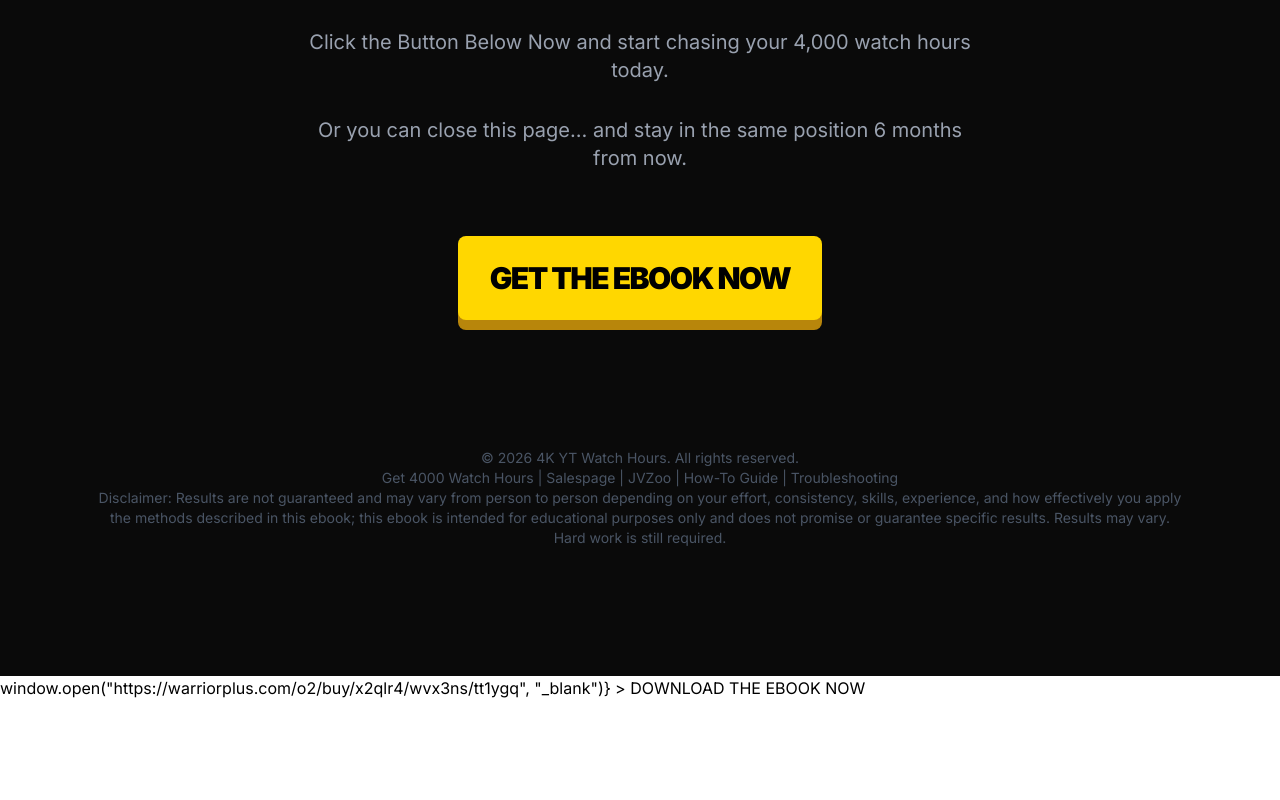
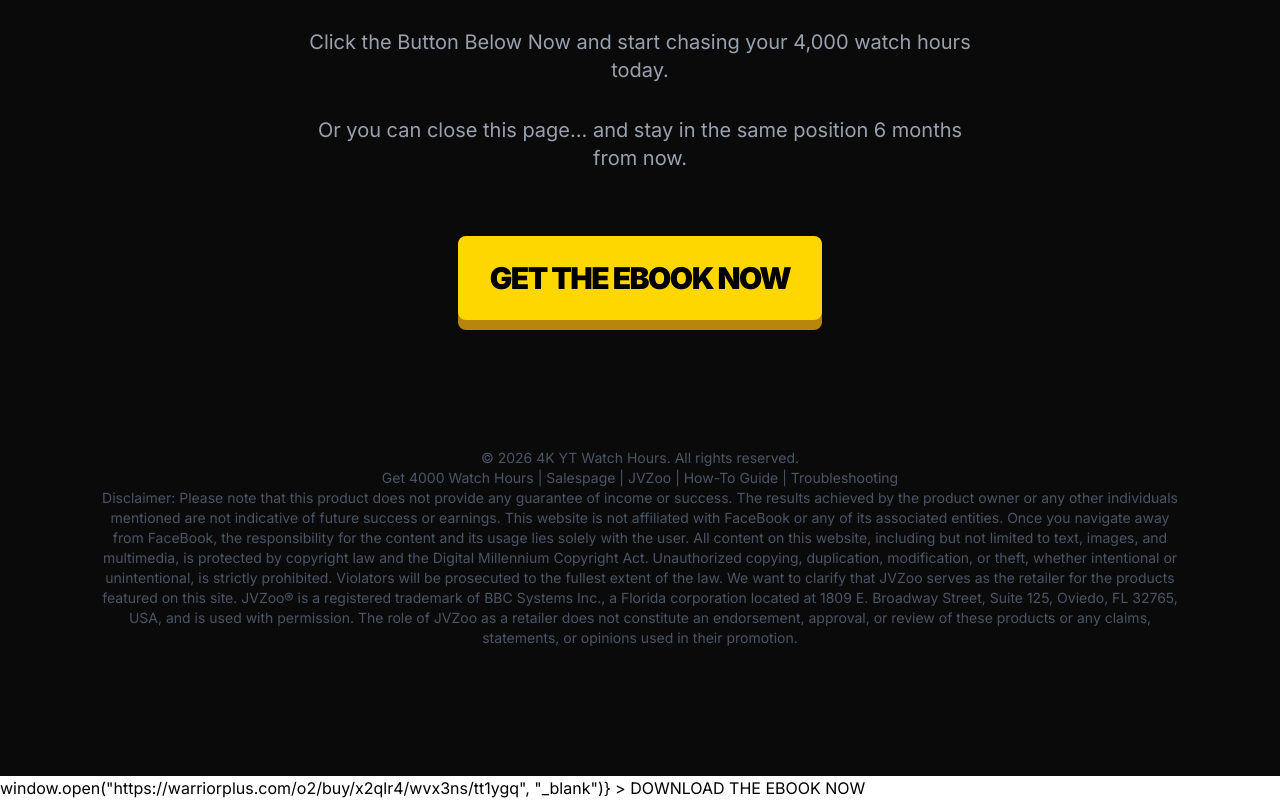
Before and after one commit to 4kytwatchhourstime/4kytwatchhourstime, a React (Vite) app: page /jvzoo in a window 1280 px wide. Shown: the part 9360-10160 px from the top of the page. Before the commit the page ends 10060 px from the top, so only its background shows below. Built offline with nearby package versions, Linux system fonts and the light colour scheme.

Commit message:
Update JVSalesPage.tsx

```diff
--- a/src/JVSalesPage.tsx
+++ b/src/JVSalesPage.tsx
@@ -487,7 +487,7 @@ const scrollToDownload = () => {
           <br />
             <a href="/" className="hover:text-[#FFD700] transition-colors">Get 4000 Watch Hours</a> | <a href="/sales" className="hover:text-[#FFD700] transition-colors">Salespage</a> | <a href="/jvzoo" className="hover:text-[#FFD700] transition-colors">JVZoo</a> | <a href="/how-to-get-4000-watch-hours" className="hover:text-[#FFD700] transition-colors">How-To Guide</a> | <a href="/why-watch-hours-stuck" className="hover:text-[#FFD700] transition-colors">Troubleshooting</a>
           <br />
-          Disclaimer: Results are not guaranteed and may vary from person to person depending on your effort, consistency, skills, experience, and how effectively you apply the methods described in this ebook; this ebook is intended for educational purposes only and does not promise or guarantee specific results. Results may vary. Hard work is still required.
+          Disclaimer: Please note that this product does not provide any guarantee of income or success. The results achieved by the product owner or any other individuals mentioned are not indicative of future success or earnings. This website is not affiliated with FaceBook or any of its associated entities. Once you navigate away from FaceBook, the responsibility for the content and its usage lies solely with the user. All content on this website, including but not limited to text, images, and multimedia, is protected by copyright law and the Digital Millennium Copyright Act. Unauthorized copying, duplication, modification, or theft, whether intentional or unintentional, is strictly prohibited. Violators will be prosecuted to the fullest extent of the law. We want to clarify that JVZoo serves as the retailer for the products featured on this site. JVZoo® is a registered trademark of BBC Systems Inc., a Florida corporation located at 1809 E. Broadway Street, Suite 125, Oviedo, FL 32765, USA, and is used with permission. The role of JVZoo as a retailer does not constitute an endorsement, approval, or review of these products or any claims, statements, or opinions used in their promotion.
         </div>
         </Section>
 
```
